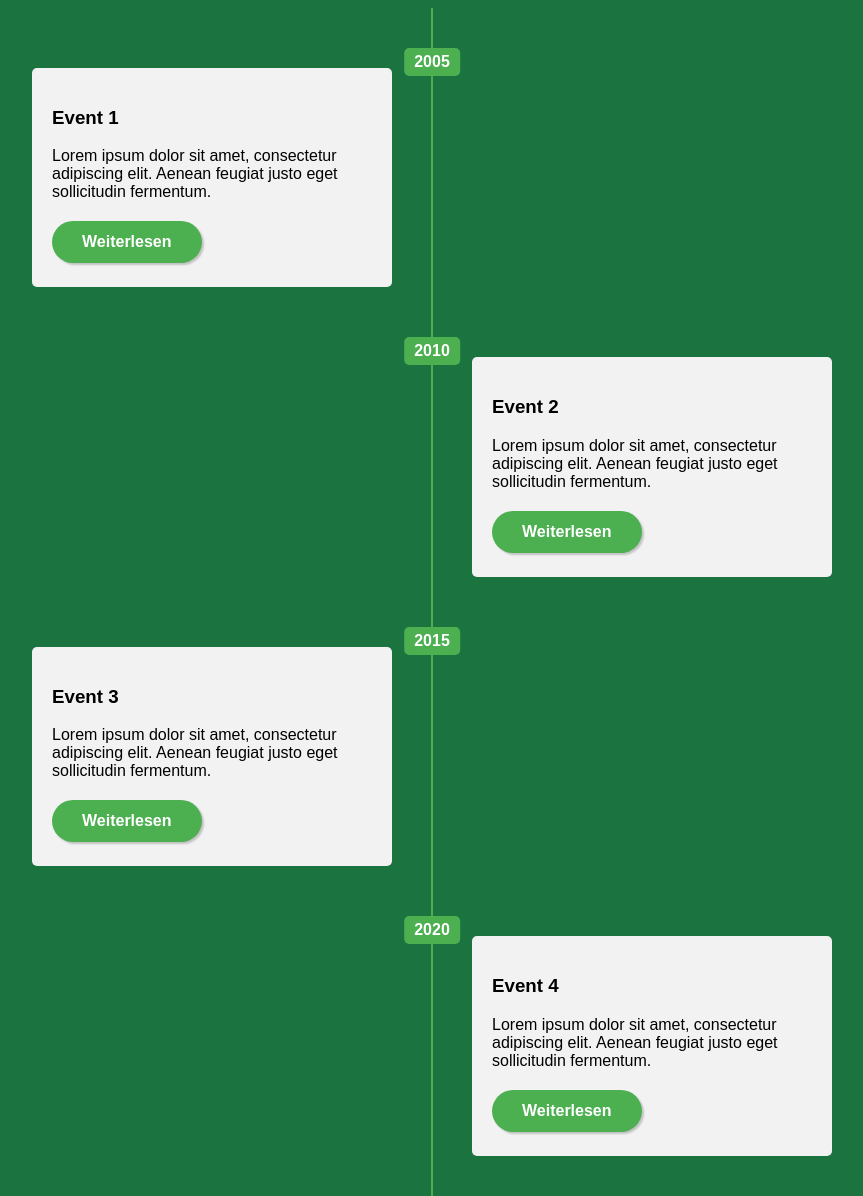
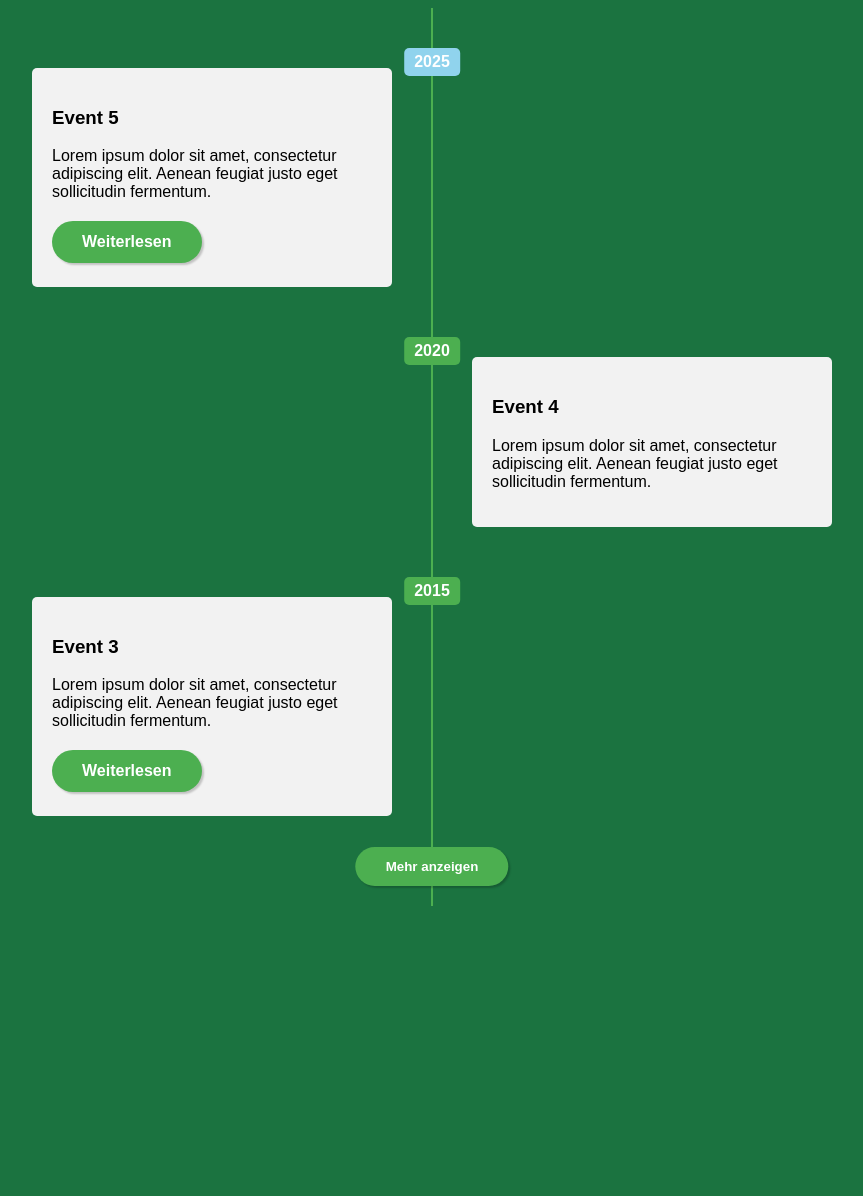
Before and after one commit to flomero/FFF-Timeline, a plain HTML site: page index.html in a window 1280 px wide. Shown: the whole page, without its empty margins (216-1079 px from the left). After the commit the page ends 906 px from the top, so only its background shows below. Drawn offline with Linux system fonts and the light colour scheme.

Commit message:
✨ more stuff

```diff
--- a/index.html
+++ b/index.html
@@ -5,62 +5,141 @@
     <!-- set viewport scake -->
     <meta name="viewport" content="width=device-width, initial-scale=1.0" />
   </head>
+  <script>
+    // number of items to display
+    let displayCount = 3;
+    // timeline items always need a sorting date in the format YYYY-MM-DD (e.g. 2020-09-24) and a date for display purposes
+    let timelineItems = [
+      {
+        date: "2005",
+        sortingDate: "2005-01-01",
+        title: "Event 1",
+        description:
+          "Lorem ipsum dolor sit amet, consectetur adipiscing elit. Aenean feugiat justo eget sollicitudin fermentum.",
+        utl: "https://example.com/article1",
+      },
+      {
+        date: "2010",
+        sortingDate: "2010-01-01",
+        title: "Event 2",
+        description:
+          "Lorem ipsum dolor sit amet, consectetur adipiscing elit. Aenean feugiat justo eget sollicitudin fermentum.",
+        url: "https://example.com/article2",
+      },
+      {
+        date: "2015",
+        sortingDate: "2015-01-01",
+        title: "Event 3",
+        description:
+          "Lorem ipsum dolor sit amet, consectetur adipiscing elit. Aenean feugiat justo eget sollicitudin fermentum.",
+        url: "https://example.com/article3",
+      },
+      {
+        date: "2020",
+        sortingDate: "2020-01-01",
+        title: "Event 4",
+        description:
+          "Lorem ipsum dolor sit amet, consectetur adipiscing elit. Aenean feugiat justo eget sollicitudin fermentum.",
+      },
+      {
+        date: "2025",
+        sortingDate: "2025-01-01",
+        title: "Event 5",
+        description:
+          "Lorem ipsum dolor sit amet, consectetur adipiscing elit. Aenean feugiat justo eget sollicitudin fermentum.",
+        url: "https://example.com/article5",
+      },
+      // add more items here
+    ];
+  </script>
+
   <body>
     <div class="timeline-container">
       <div class="timeline">
-        <div class="timeline-item">
-          <div class="date">2005</div>
-          <div class="content">
-            <h3>Event 1</h3>
-            <p>
-              Lorem ipsum dolor sit amet, consectetur adipiscing elit. Aenean
-              feugiat justo eget sollicitudin fermentum.
-            </p>
-            <a href="https://example.com/article1" class="button"
-              >Weiterlesen</a
-            >
-          </div>
-        </div>
-        <div class="timeline-item">
-          <div class="date">2010</div>
-          <div class="content">
-            <h3>Event 2</h3>
-            <p>
-              Lorem ipsum dolor sit amet, consectetur adipiscing elit. Aenean
-              feugiat justo eget sollicitudin fermentum.
-            </p>
-            <a href="https://example.com/article2" class="button"
-              >Weiterlesen</a
-            >
-          </div>
-        </div>
-        <div class="timeline-item">
-          <div class="date">2015</div>
-          <div class="content">
-            <h3>Event 3</h3>
-            <p>
-              Lorem ipsum dolor sit amet, consectetur adipiscing elit. Aenean
-              feugiat justo eget sollicitudin fermentum.
-            </p>
-            <a href="https://example.com/article3" class="button"
-              >Weiterlesen</a
-            >
-          </div>
-        </div>
-        <div class="timeline-item">
-          <div class="date">2020</div>
-          <div class="content">
-            <h3>Event 4</h3>
-            <p>
-              Lorem ipsum dolor sit amet, consectetur adipiscing elit. Aenean
-              feugiat justo eget sollicitudin fermentum.
-            </p>
-            <a href="https://example.com/article4" class="button"
-              >Weiterlesen</a
-            >
-          </div>
-        </div>
+        <!-- timeline items will be added here -->
       </div>
     </div>
+
+    <script>
+      // sort timeline items by date
+      timelineItems.sort((a, b) => {
+        return new Date(b.sortingDate) - new Date(a.sortingDate);
+      });
+
+      // create timeline
+      let timeline = document.querySelector(".timeline");
+
+      // display only a certain number of items
+      displayedItems = timelineItems.slice(0, displayCount);
+
+      displayedItems.forEach((item) => {
+        let timelineItem = document.createElement("div");
+        timelineItem.id = item.sortingDate;
+        timelineItem.classList.add("timeline-item");
+        timelineItem.innerHTML = `
+        <div class="date">${item.date}</div>
+        <div class="content">
+          <h3>${item.title}</h3>
+          <p>${item.description}</p>
+        </div>
+      `;
+        if (item.url) {
+          let link = document.createElement("a");
+          link.href = item.url;
+          link.classList.add("button");
+          link.innerText = "Weiterlesen";
+          timelineItem.querySelector(".content").appendChild(link);
+        }
+        timeline.appendChild(timelineItem);
+      });
+
+      // add date-future class to future dates
+      let today = new Date();
+      for (let i = 0; i < timelineItems.length; i++) {
+        let itemDate = new Date(timelineItems[i].sortingDate);
+        if (itemDate > today) {
+          document
+            .getElementById(timelineItems[i].sortingDate)
+            .classList.add("date-future");
+        }
+      }
+
+      // if there are more items than displayCount, add a button to show more
+      if (displayedItems.length < timelineItems.length) {
+        let showMoreButton = document.createElement("button");
+        showMoreButton.classList.add("button");
+        showMoreButton.classList.add("show-more");
+        showMoreButton.innerText = "Mehr anzeigen";
+        showMoreButton.addEventListener("click", () => {
+          timelineItems.slice(displayedItems.length).forEach((item) => {
+            let timelineItem = document.createElement("div");
+            timelineItem.id = item.sortingDate;
+            timelineItem.classList.add("timeline-item");
+            timelineItem.classList.add("new-item");
+            timelineItem.innerHTML = `
+          <div class="date">${item.date}</div>
+          <div class="content">
+            <h3>${item.title}</h3>
+            <p>${item.description}</p>
+          </div>
+        `;
+            if (item.url) {
+              let link = document.createElement("a");
+              link.href = item.url;
+              link.classList.add("button");
+              link.innerText = "Weiterlesen";
+              timelineItem.querySelector(".content").appendChild(link);
+            }
+            timeline.appendChild(timelineItem);
+            setTimeout(() => {
+              timelineItem.classList.add("fade-in");
+            }, 50); // Delay the transition for a smoother effect
+          });
+
+          showMoreButton.remove();
+        });
+        timeline.appendChild(showMoreButton);
+      }
+    </script>
   </body>
 </html>
--- a/styles.css
+++ b/styles.css
@@ -2,12 +2,13 @@
 :root {
     --tl-primary-color: #4caf50;
     --tl-secondary-color: #1b7340;
+    --tl-info-color: #90D3ED;
     --tl-background-color: #f2f2f2;
     --tl-line-color: var(--tl-primary-color);
     --tl-date-background-color: var(--tl-primary-color);
     --tl-text-color: #000000;
     --tl-button-color: var(--tl-primary-color);
-    --tl-button-hover-color: #90D3ED;
+    --tl-button-hover-color: var(--tl-info-color);
 }
 
 body {
@@ -89,7 +90,7 @@ body {
   margin-left: 30%;
 }
 
-.timeline-item .button {
+.timeline-item .button, .button {
   display: inline-block;
   box-shadow: rgba(0, 0, 0, 0.2) 2px 2px 2px 0px;
   font-weight: 600;
@@ -102,12 +103,35 @@ body {
   transition-duration: 0.2s;
   transition-property: all;
   transition-timing-function: ease;
+  border: none;
+}
+
+.show-more {
+  position: absolute;
+  bottom: 0;
+  right: 50%;
+  transform: translateX(50%);
+  margin-top: 20px;
+  margin-bottom: 20px;
+  z-index: 2;
 }
 
 .timeline-item .button:hover {
   background-color: var(--tl-button-hover-color);
 }
 
+.date-future .date {
+  background-color: var(--tl-info-color);
+}
+
+.timeline-item.new-item {
+  opacity: 0;
+  transition: opacity 0.3s ease;
+}
+
+.timeline-item.fade-in {
+  opacity: 1;
+}
 
 /* all items right for mobile */
 @media (min-width: 767px) {
```
